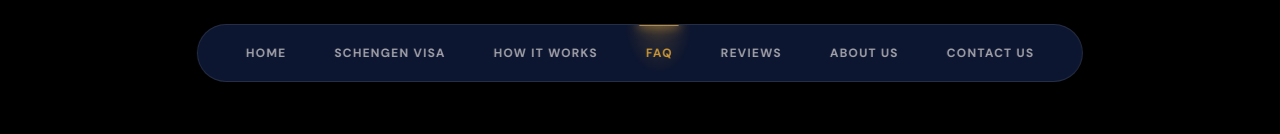
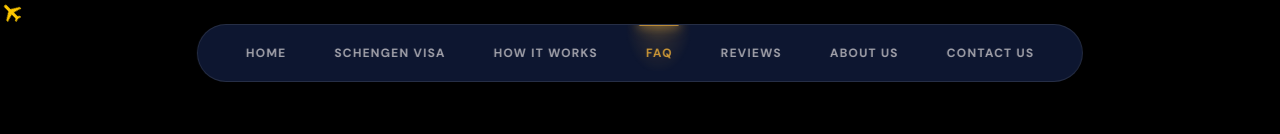
Before and after one commit to tlhaasami/quickholidays, a Next.js app: page /faq in a window 1280 px wide. Shown: the top 134 px of the page. Built offline with nearby package versions, Linux system fonts and the light colour scheme; a web font is replaced by a local one.

Commit message:
feat: add custom cursor pointer component and implement About Us, Contact, How It Works, and Schengen Visa pages

```diff
--- a/src/app/about-us/page.tsx
+++ b/src/app/about-us/page.tsx
@@ -2,6 +2,7 @@
 
 import React from "react";
 import { motion } from "motion/react";
+import { Highlighter } from "@/components/ui/highlighter";
 
 export default function AboutUs() {
   return (
@@ -40,7 +41,7 @@ export default function AboutUs() {
             Schengen visas are confusing. Consultancies contradict each other. Forums give bad advice. Small mistakes get you rejected. Most consultancies don't fix this. They're expensive. Impersonal. Disorganised.
           </p>
           <p>
-            We built Quick Holidays to fix it.
+            We built <Highlighter action="highlight" color="#CCA35255" isView={true}>Quick Holidays</Highlighter> to fix it.
           </p>
           <p>
             We can't promise you a visa. We can promise you clarity. You'll know exactly where you stand. Every step. Start to finish.
--- a/src/app/contact-us/page.tsx
+++ b/src/app/contact-us/page.tsx
@@ -3,6 +3,7 @@
 import React from "react";
 import { TypeformForm } from "@/components/TypeformForm";
 import { motion } from "motion/react";
+import { Highlighter } from "@/components/ui/highlighter";
 
 export default function ContactUs() {
   return (
@@ -14,7 +15,7 @@ export default function ContactUs() {
           transition={{ duration: 0.8 }}
           className="font-serif text-4xl sm:text-5xl font-medium tracking-tight mb-3 text-white"
         >
-          Book your consultation.
+          Book your <Highlighter action="underline" color="#CCA352" strokeWidth={2.5} isView={true}>consultation.</Highlighter>
         </motion.h1>
         <motion.p
           initial={{ opacity: 0, y: 20 }}
--- a/src/app/how-it-works/page.tsx
+++ b/src/app/how-it-works/page.tsx
@@ -3,6 +3,7 @@
 import React from "react";
 import Link from "next/link";
 import { motion } from "motion/react";
+import { Highlighter } from "@/components/ui/highlighter";
 
 export default function HowItWorks() {
   const steps = [
@@ -40,7 +41,11 @@ export default function HowItWorks() {
             className="font-serif text-5xl sm:text-6xl md:text-7xl font-medium tracking-tight mb-6"
           >
             How it works — <br className="hidden sm:inline" />
-            <span className="text-primary">from first call to decision day.</span>
+            <span className="text-primary">
+              <Highlighter action="underline" color="#CCA352" strokeWidth={2.5} isView={true}>
+                from first call to decision day.
+              </Highlighter>
+            </span>
           </motion.h1>
           <motion.p
             initial={{ opacity: 0, y: 30 }}
--- a/src/app/layout.tsx
+++ b/src/app/layout.tsx
@@ -3,6 +3,7 @@ import { Playfair_Display, DM_Sans } from "next/font/google";
 import "./globals.css";
 import { Navbar } from "@/components/Navbar";
 import { FloatingWhatsApp } from "@/components/FloatingWhatsApp";
+import { Pointer } from "@/components/ui/pointer";
 
 const playfair = Playfair_Display({
   subsets: ["latin"],
@@ -38,6 +39,7 @@ export default function RootLayout({
         />
       </head>
       <body className="bg-surface-ivory text-ink font-sans antialiased min-h-screen">
+        <Pointer />
         <Navbar />
         <main>{children}</main>
         <FloatingWhatsApp />
--- a/src/app/schengen-visa/page.tsx
+++ b/src/app/schengen-visa/page.tsx
@@ -4,6 +4,7 @@ import React from "react";
 import Link from "next/link";
 import { motion } from "motion/react";
 import { COUNTRIES } from "@/constants";
+import { Highlighter } from "@/components/ui/highlighter";
 
 export default function SchengenVisaHub() {
   const processSteps = [
@@ -42,7 +43,11 @@ export default function SchengenVisaHub() {
             className="font-serif text-5xl sm:text-6xl md:text-7xl font-medium tracking-tight mb-6"
           >
             Schengen tourist visas,<br />
-            <span className="text-primary">country by country.</span>
+            <span className="text-primary">
+              <Highlighter action="underline" color="#CCA352" strokeWidth={2.5} isView={true}>
+                country by country.
+              </Highlighter>
+            </span>
           </motion.h1>
           <motion.p
             initial={{ opacity: 0, y: 30 }}
--- a/src/components/ui/highlighter.tsx
+++ b/src/components/ui/highlighter.tsx
@@ -1,6 +1,6 @@
 "use client"
 
-import { useLayoutEffect, useRef } from "react"
+import { useEffect, useLayoutEffect, useRef, useState } from "react"
 import type React from "react"
 import { useInView } from "motion/react"
 import { annotate } from "rough-notation"
@@ -39,6 +39,7 @@ export function Highlighter({
   isView = false,
 }: HighlighterProps) {
   const elementRef = useRef<HTMLSpanElement>(null)
+  const [isReady, setIsReady] = useState(false)
 
   const isInView = useInView(elementRef, {
     once: true,
@@ -48,12 +49,21 @@ export function Highlighter({
   // If isView is false, always show. If isView is true, wait for inView
   const shouldShow = !isView || isInView
 
+  useEffect(() => {
+    if (shouldShow) {
+      const timer = setTimeout(() => {
+        setIsReady(true)
+      }, 1000)
+      return () => clearTimeout(timer)
+    }
+  }, [shouldShow])
+
   useLayoutEffect(() => {
     const element = elementRef.current
     let annotation: RoughAnnotation | null = null
     let resizeObserver: ResizeObserver | null = null
 
-    if (shouldShow && element) {
+    if (shouldShow && isReady && element) {
       const annotationConfig = {
         type: action,
         color,
@@ -85,6 +95,7 @@ export function Highlighter({
     }
   }, [
     shouldShow,
+    isReady,
     action,
     color,
     strokeWidth,
--- a/src/components/ui/pointer.tsx
+++ b/src/components/ui/pointer.tsx
@@ -27,6 +27,7 @@ export function Pointer({
   const x = useMotionValue(0)
   const y = useMotionValue(0)
   const [isActive, setIsActive] = useState<boolean>(false)
+  const [isHoveringInteractive, setIsHoveringInteractive] = useState<boolean>(false)
   const containerRef = useRef<HTMLDivElement>(null)
 
   useEffect(() => {
@@ -39,16 +40,36 @@ export function Pointer({
       x.set(e.clientX)
       y.set(e.clientY)
       setIsActive(true)
+      if (parentElement && !parentElement.classList.contains("custom-pointer-active")) {
+        parentElement.classList.add("custom-pointer-active")
+      }
     }
 
     const handleMouseEnter = (e: MouseEvent) => {
       x.set(e.clientX)
       y.set(e.clientY)
       setIsActive(true)
+      parentElement?.classList.add("custom-pointer-active")
     }
 
     const handleMouseLeave = () => {
       setIsActive(false)
+      setIsHoveringInteractive(false)
+      parentElement?.classList.remove("custom-pointer-active")
+    }
+
+    const handleMouseOver = (e: MouseEvent) => {
+      const target = e.target as HTMLElement | null
+      if (target) {
+        const isClickable =
+          target.closest("a") ||
+          target.closest("button") ||
+          target.closest("input") ||
+          target.closest("select") ||
+          target.closest("[role='button']") ||
+          window.getComputedStyle(target).cursor === "pointer"
+        setIsHoveringInteractive(!!isClickable)
+      }
     }
 
     if (parentElement) {
@@ -56,14 +77,17 @@ export function Pointer({
       parentElement.addEventListener("mousemove", handleMouseMove)
       parentElement.addEventListener("mouseenter", handleMouseEnter)
       parentElement.addEventListener("mouseleave", handleMouseLeave)
+      parentElement.addEventListener("mouseover", handleMouseOver)
     }
 
     return () => {
       if (parentElement) {
         parentElement.style.cursor = ""
+        parentElement.classList.remove("custom-pointer-active")
         parentElement.removeEventListener("mousemove", handleMouseMove)
         parentElement.removeEventListener("mouseenter", handleMouseEnter)
         parentElement.removeEventListener("mouseleave", handleMouseLeave)
+        parentElement.removeEventListener("mouseover", handleMouseOver)
       }
     }
   }, [x, y])
@@ -71,30 +95,59 @@ export function Pointer({
   return (
     <>
       <div ref={containerRef} />
+      <style dangerouslySetInnerHTML={{ __html: `
+        .custom-pointer-active,
+        .custom-pointer-active * {
+          cursor: none !important;
+        }
+      `}} />
       <AnimatePresence>
         {isActive && (
           <motion.div
-            className="pointer-events-none fixed z-50 transform-[translate(-50%,-50%)]"
+            className="pointer-events-none fixed z-[9999] transform-[translate(-50%,-50%)]"
             style={{
               top: y,
               left: x,
               ...style,
             }}
             initial={{
-              scale: 0,
+              scale: 0.5,
               opacity: 0,
             }}
             animate={{
-              scale: 1,
+              scale: isHoveringInteractive ? 1.25 : 1,
               opacity: 1,
             }}
             exit={{
-              scale: 0,
+              scale: 0.5,
               opacity: 0,
+            }}
+            transition={{
+              type: "spring",
+              stiffness: 300,
+              damping: 25,
+              mass: 0.8
             }}
             {...props}
           >
             {children || (
+              isHoveringInteractive ? (
+                // Hover state: Banking paper airplane signifying click/travel action pointing straight up
+                <svg
+                  xmlns="http://www.w3.org/2000/svg"
+                  viewBox="0 0 24 24"
+                  fill="currentColor"
+                  height="26"
+                  width="26"
+                  className={cn(
+                    "text-amber-400 fill-amber-400 drop-shadow-[0_4px_12px_rgba(245,158,11,0.5)] rotate-[-135deg] transition-all duration-300",
+                    className
+                  )}
+                >
+                  <path d="M3.478 2.404a.75.75 0 0 0-.926.941l2.432 7.905H13.5a.75.75 0 0 1 0 1.5H4.984l-2.432 7.905a.75.75 0 0 0 .926.94 60.519 60.519 0 0 0 18.445-8.986.75.75 0 0 0 0-1.218A60.517 60.517 0 0 0 3.478 2.404Z" />
+                </svg>
+              ) : (
+                // Normal state: Passenger plane flying pointing to the top-left (left side)
                 <svg
                   xmlns="http://www.w3.org/2000/svg"
                   viewBox="0 0 24 24"
@@ -102,12 +155,13 @@ export function Pointer({
                   height="24"
                   width="24"
                   className={cn(
-                  "text-yellow-400 fill-yellow-400 drop-shadow-[0_2px_8px_rgba(0,0,0,0.3)] rotate-45",
+                    "text-yellow-400 fill-yellow-400 drop-shadow-[0_2px_8px_rgba(0,0,0,0.4)] rotate-[-45deg] transition-all duration-300",
                     className
                   )}
                 >
                   <path d="M21 16v-2l-8-5V3.5c0-.83-.67-1.5-1.5-1.5S10 2.67 10 3.5V9l-8 5v2l8-2.5V19l-2 1.5V22l3.5-1 3.5 1v-1.5L13 19v-5.5l8 2.5z" />
                 </svg>
+              )
             )}
           </motion.div>
         )}
```
Also changed, not shown: src/components/Hero.tsx (+6 -3 lines). Lines whose indentation alone changed are shown as unchanged.
